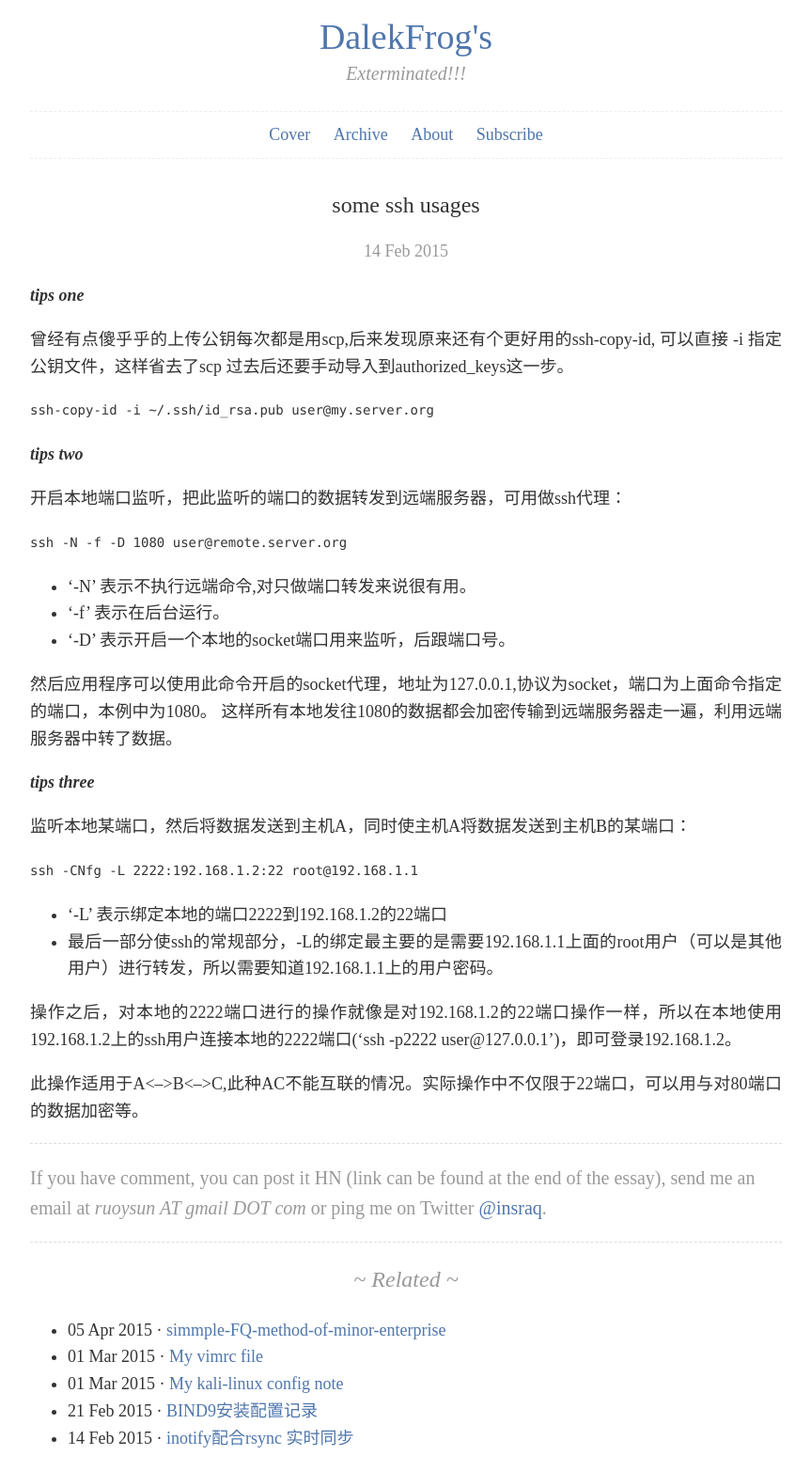
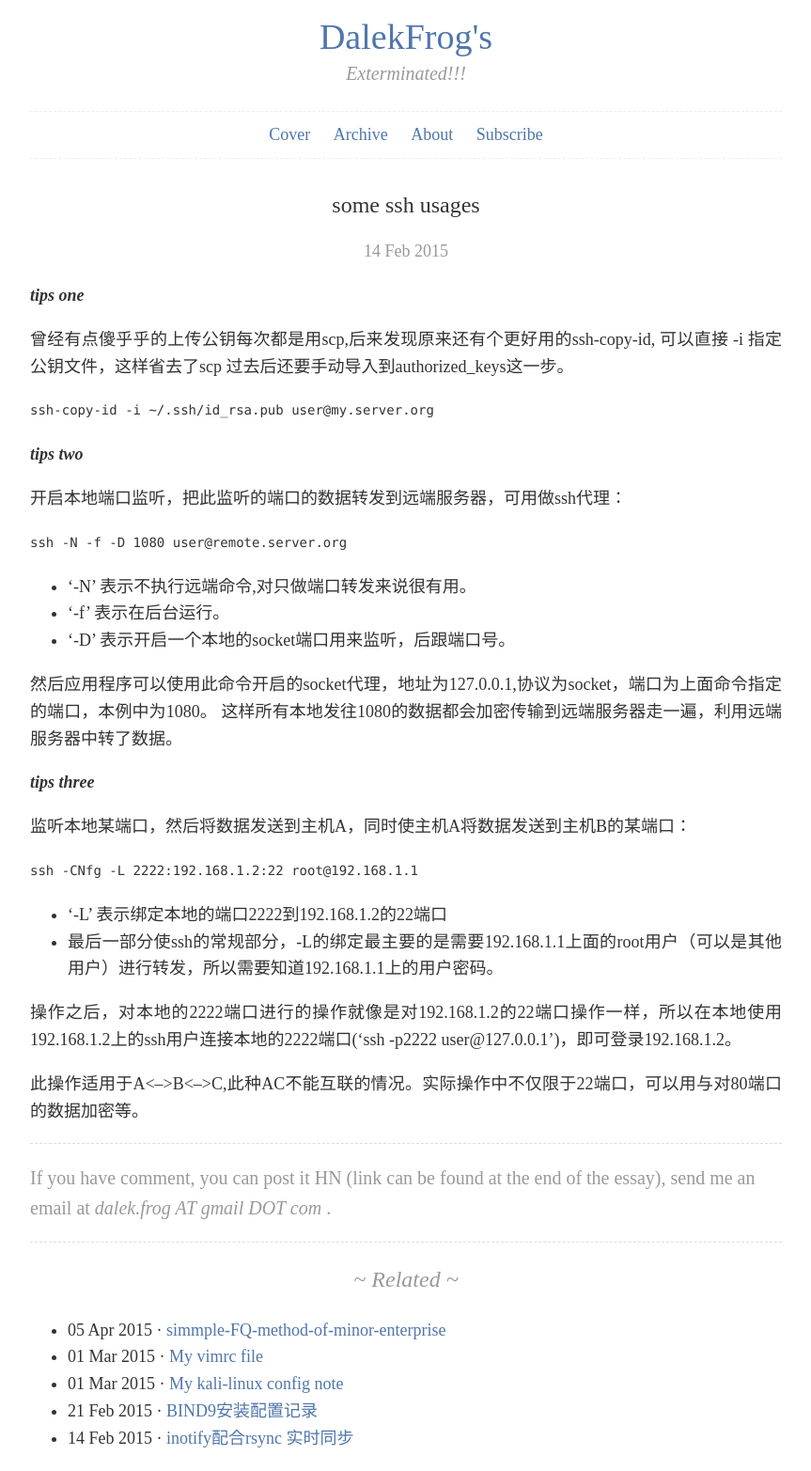
Before and after one commit to DalekFrog/dalekfrog.github.io, a Jekyll site: the page built from _posts/2015-02-14-some-ssh-usages.markdown, in a window 1280 px wide. Shown: the whole page at 94% size, without its empty margins (208-1071 px from the left). Built offline with Jekyll 4.4.1, drawn with Linux system fonts in a browser that asks for light colours; some web fonts are replaced.

Commit message:
modify my

```diff
--- a/_layouts/post.html
+++ b/_layouts/post.html
@@ -9,7 +9,7 @@ layout: default
 </div>
 
 <div class="comment">
-	If you have comment, you can post it HN (link can be found at the end of the essay), send me an email at <em>ruoysun AT gmail DOT com</em> or ping me on Twitter <a href="http://twitter.com/insraq">@insraq</a>.
+	If you have comment, you can post it HN (link can be found at the end of the essay), send me an email at <em>dalek.frog AT gmail DOT com</em> </a>.
 </div>
 
 <div class="related">
```
